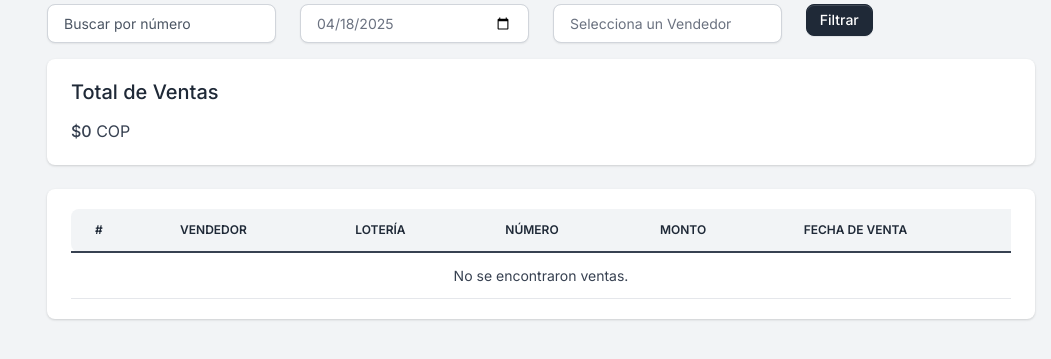
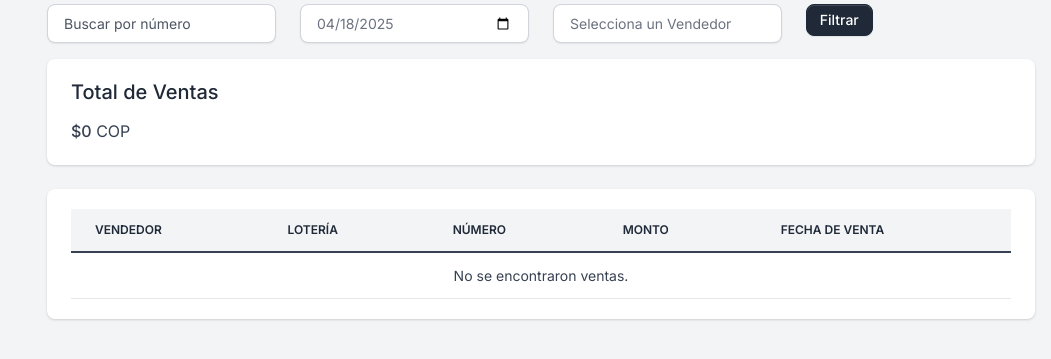
Before and after one commit to daniel0227/ventas, a Django app: page /ventas_list/ in a window 1280 px wide. Shown: the part 201-560 px from the top of the page, without its empty margins (229-1280 px from the left). Run offline with Django 5.2, Linux system fonts and the light colour scheme; a user stored in the database is signed in; tables that the repository leaves empty hold one stand-in row (values such as "Sample post"); some libraries are stand-ins or nearby versions.

Commit message:
modificacion visual ventas list

```diff
--- a/core/templates/core/ventas_list.html
+++ b/core/templates/core/ventas_list.html
@@ -55,7 +55,7 @@
             <table class="table table-centered table-nowrap mb-0 rounded">
                 <thead class="thead-light">
                     <tr>
-                        <th class="border-0 rounded-start">#</th>
+                        {% comment %} <th class="border-0 rounded-start">#</th> {% endcomment %}
                         <th class="border-0">Vendedor</th>
                         <th class="border-0">Lotería</th>
                         <th class="border-0">Número</th>
@@ -66,7 +66,7 @@
                 <tbody>
                     {% for venta in ventas %}
                     <tr>
-                        <td>{{ venta.id }}</td>
+                        {% comment %} <td>{{ venta.id }}</td> {% endcomment %}
                         <td>{{ venta.vendedor.username }}</td>
                         <td>{{ venta.loterias.all|join:", " }}</td>
                         <td>{{ venta.numero }}</td>
```
